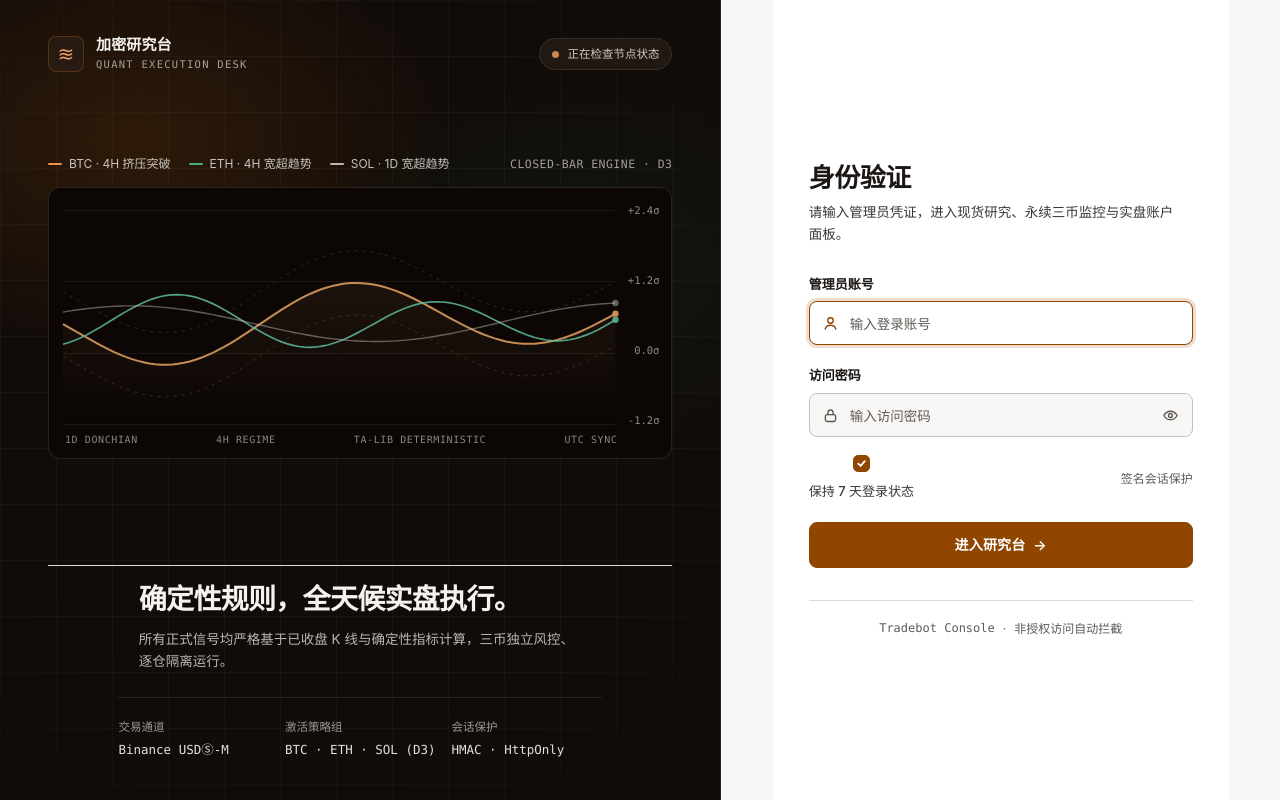
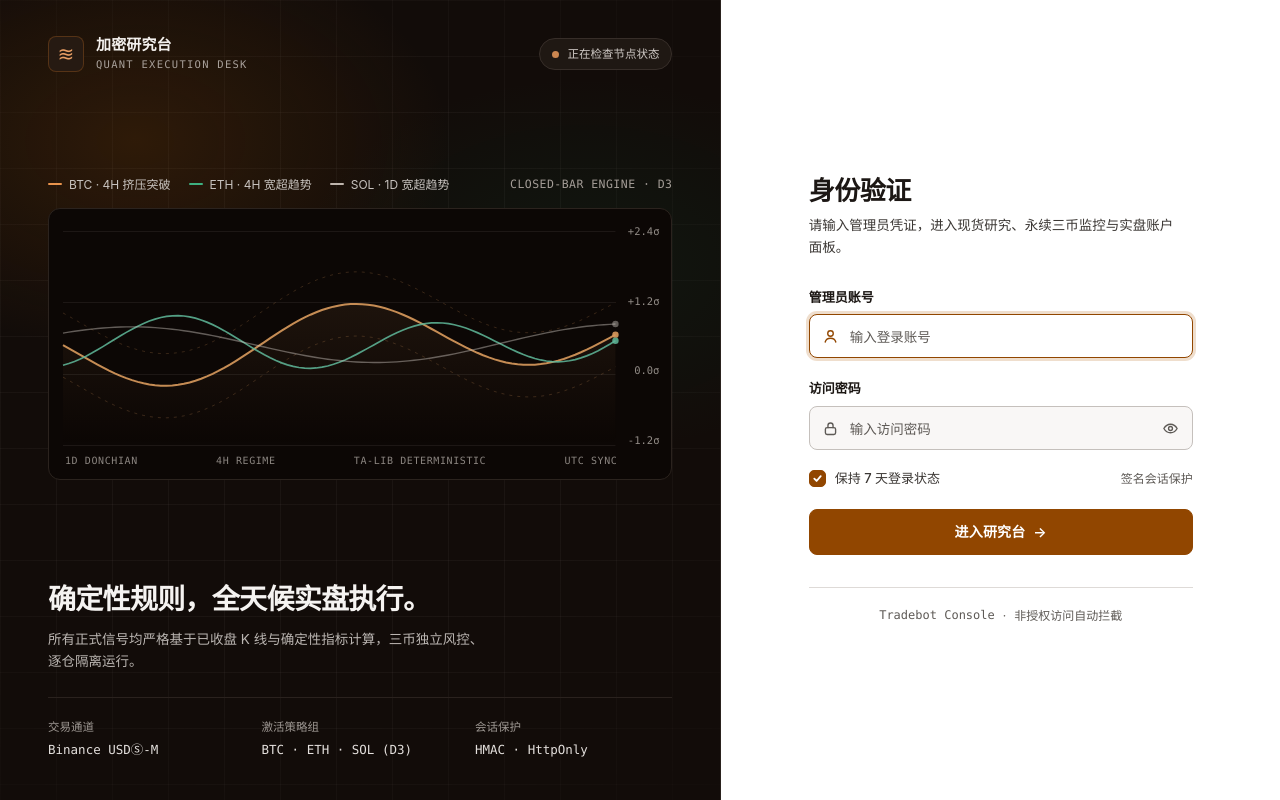
Before and after one commit to yuzigewmy/tradebot, a plain HTML site: page web/login.html in a window 1280 px wide. Drawn offline with Linux system fonts and the light colour scheme; files that its build step writes are made by us from their sources; no server answers; files whose address does not match are found by name.

Commit message:
优化：修复登录页受全局样式层叠影响的复选框对齐、右侧铺满与移动端页脚换行问题
- web/login.css：显式覆盖 styles.css 对 label/main/footer 的默认规则，修复复选框垂直堆叠、桌面右栏两侧留白、左栏底部缩进及移动端页脚分隔符换行
- web/login.html：递增 login.css 缓存版本号至 v=2

```diff
--- a/web/login.css
+++ b/web/login.css
@@ -230,7 +230,13 @@
 .stage-footer {
   display: flex;
   flex-direction: column;
+  align-items: stretch;
+  justify-content: flex-start;
+  margin: 0;
+  padding: 0;
+  border-top: 0;
   gap: 24px;
+  color: inherit;
 }
 
 .stage-copy h1 {
@@ -277,10 +283,13 @@
 /* ---------- Right Authentication Surface ---------- */
 
 .login-panel {
+  width: 100%;
+  max-width: none;
+  margin: 0;
   display: flex;
   align-items: center;
   justify-content: center;
-  padding: 40px 36px;
+  padding: 40px 44px;
   background: var(--panel);
 }
 
@@ -481,10 +490,12 @@
 .remember-check {
   position: relative;
   display: inline-flex;
+  flex-direction: row;
   align-items: center;
   gap: 9px;
   cursor: pointer;
   font-size: 13px;
+  font-weight: 500;
   color: var(--ink-soft);
   user-select: none;
 }
@@ -653,11 +664,14 @@
   padding-top: 18px;
   border-top: 1px solid var(--line);
   display: flex;
+  flex-direction: row !important;
+  flex-wrap: nowrap;
   align-items: center;
   justify-content: center;
   gap: 8px;
   font-size: 12px;
   color: var(--muted);
+  white-space: nowrap;
 }
 
 /* Shake Feedback on Invalid Credentials */
--- a/web/login.html
+++ b/web/login.html
@@ -7,7 +7,7 @@
   <title>身份验证 · 加密研究台</title>
   <link rel="icon" href="data:,">
   <link rel="stylesheet" href="/static/styles.css?v=3">
-  <link rel="stylesheet" href="/static/login.css?v=1">
+  <link rel="stylesheet" href="/static/login.css?v=2">
   <script defer src="/static/login.js?v=1"></script>
 </head>
 <body class="login-body">
```
